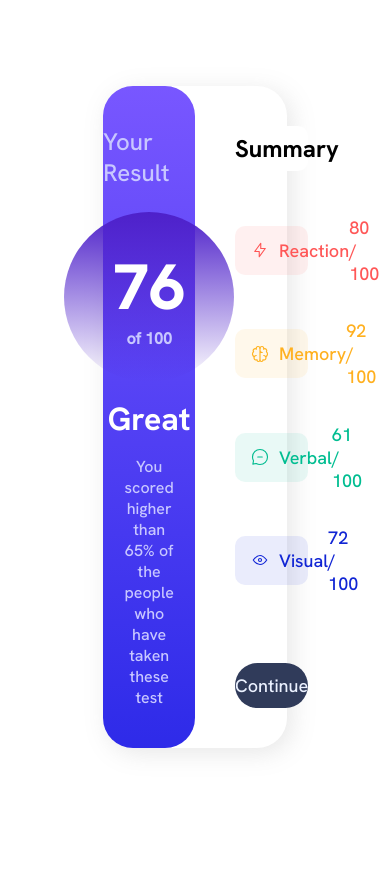
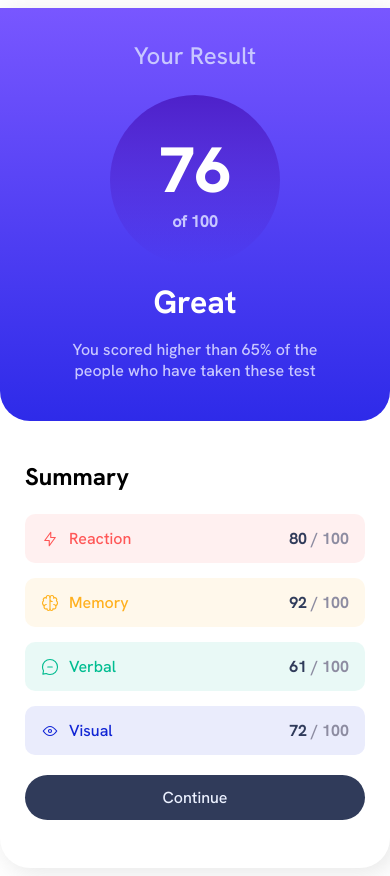
Before and after one commit to mohammadazeemwani/ScoreBoard, a plain HTML site: page index.html in a window 390 px wide. Before the commit the page ends 844 px from the top, so only its background shows below. Drawn offline with Linux system fonts and the light colour scheme.

Commit message:
the design is now fully up to date

```diff
--- a/index.html
+++ b/index.html
@@ -6,7 +6,7 @@
 
   <link rel="icon" type="image/png" sizes="32x32" href="./assets/images/favicon-32x32.png">
 
-  <title>Frontend Mentor | Results summary component</title>
+  <title>Score Board</title>
 
   <link rel="stylesheet" href="./style.css">
 </head>
@@ -35,7 +35,7 @@
             <img src="./assets/images/icon-reaction.svg" alt="icon of energy">
             <p>Reaction</p>
           </div>
-          <p>80 / 100</p>
+          <p class="score"><span>80</span> / 100</p>
         </div>
 
         <div class="summary_item i memory">
@@ -43,7 +43,7 @@
             <img src="./assets/images/icon-memory.svg" alt="icon of memory">
             <p>Memory</p>
           </div>
-          <p>92 / 100</p>
+          <p class="score"><span>92</span> / 100</p>
         </div>
 
         <div class="summary_item i verbal">
@@ -51,7 +51,7 @@
             <img src="./assets/images/icon-verbal.svg" alt="icon of verbal-communication">
             <p>Verbal</p>
           </div>
-          <p>61 / 100</p>
+          <p class="score"><span>61</span> / 100</p>
         </div>
 
         <div class="summary_item i visual">
@@ -59,7 +59,7 @@
             <img src="./assets/images/icon-visual.svg" alt="icon of eye">
             <p>Visual</p>
           </div>
-          <p>72 / 100</p>
+          <p class="score"><span>72</span> / 100</p>
         </div>
 
         <button class="summary_item i" id="continue_btn"><p>Continue</p></button>
--- a/style.css
+++ b/style.css
@@ -22,7 +22,7 @@
 
 .container_2nd{
     height: fit-content;
-    width: 47vw;
+    width: 50vw;
     background-color: hsl(0, 0%, 100%);
     border-radius: 30px;
     display: flex;
@@ -43,7 +43,7 @@
 }
 #your_result{
     font-size: 1.5rem;
-    margin-top: 2.5rem;
+    margin-top: 2rem;
     font-family: 'HanketGrotesk-medium';
 }
 
@@ -101,7 +101,7 @@
     display: flex;
     flex-direction: column;
     justify-content: space-between;
-    margin:40px;
+    margin:33px;
     width: 40%;
 
 }
@@ -118,6 +118,14 @@
     font-family: 'HanketGrotesk-medium';
 }
 
+.score{
+    color: hsl(243, 10%, 59%);
+    font-family: 'HanketGrotesk-bold';
+}
+.score span{
+    color: hsl(224, 30%, 27%);
+}
+
 #summary_title{
     font-size: 1.5rem;
     padding: 0;
@@ -126,7 +134,7 @@
 }
 
 .i{
-    font-size: 18px;
+    font-size: 16px;
 }
 
 #summary p{
@@ -142,8 +150,7 @@
     justify-content: center;
     margin-top: 1.5rem;
     color: hsl(221, 100%, 96%);
-    background-color: hsl(224, 30%, 27%)
-    ;
+    background-color: hsl(224, 30%, 27%);
 
 }
 
@@ -177,3 +184,32 @@
     background-color: hsla(234, 85%, 45%, 0.085);
     color: hsl(234, 85%, 45%);
 }
+
+@media (max-width:1000px) {
+
+    .container{
+        height: fit-content;
+        flex-direction: row;
+        /* width: 100vw; */
+    }
+    .container_2nd{
+        flex-direction: column;
+        align-items: center;
+        min-width: 100vw;
+        border-radius: 0 0 30px 30px;
+    }
+    .result{
+        border-radius: 0 0 30px 30px ;
+        width: 100%;
+    }
+    #summary{
+        width: 100%;
+        /* padding: 0 10px; */
+    }
+    .summary_item{
+        margin: 0 25px 15px 25px;
+    }
+    #continue_btn{
+        margin-top: 5px;
+    }
+}
```
